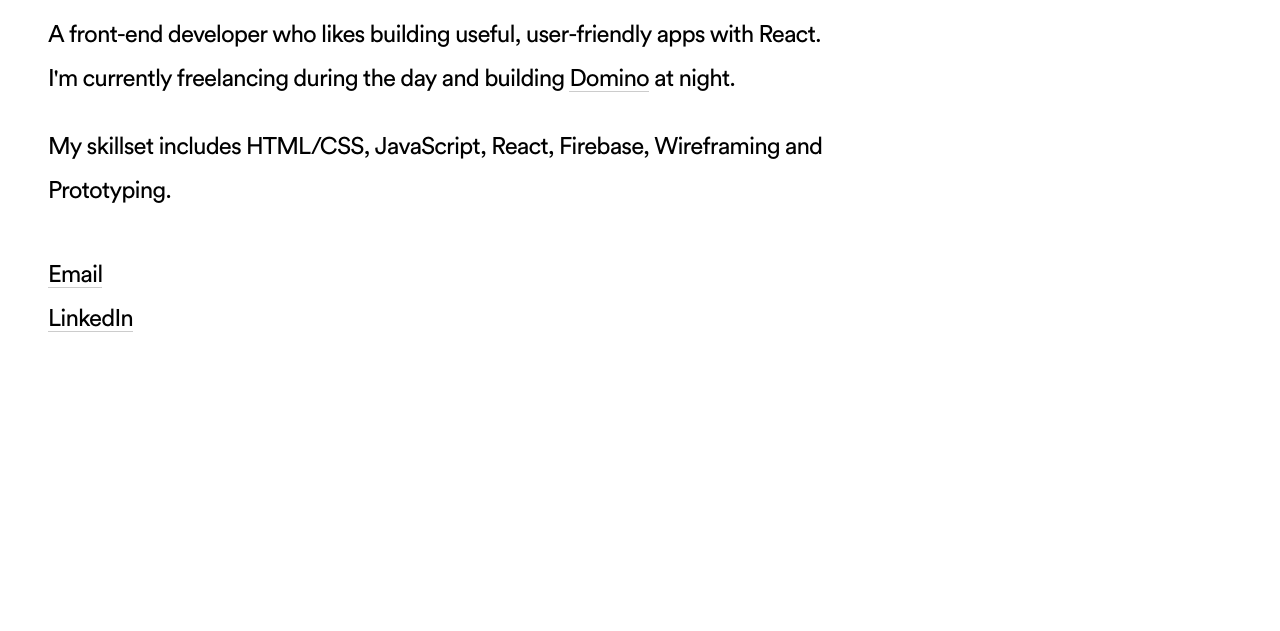
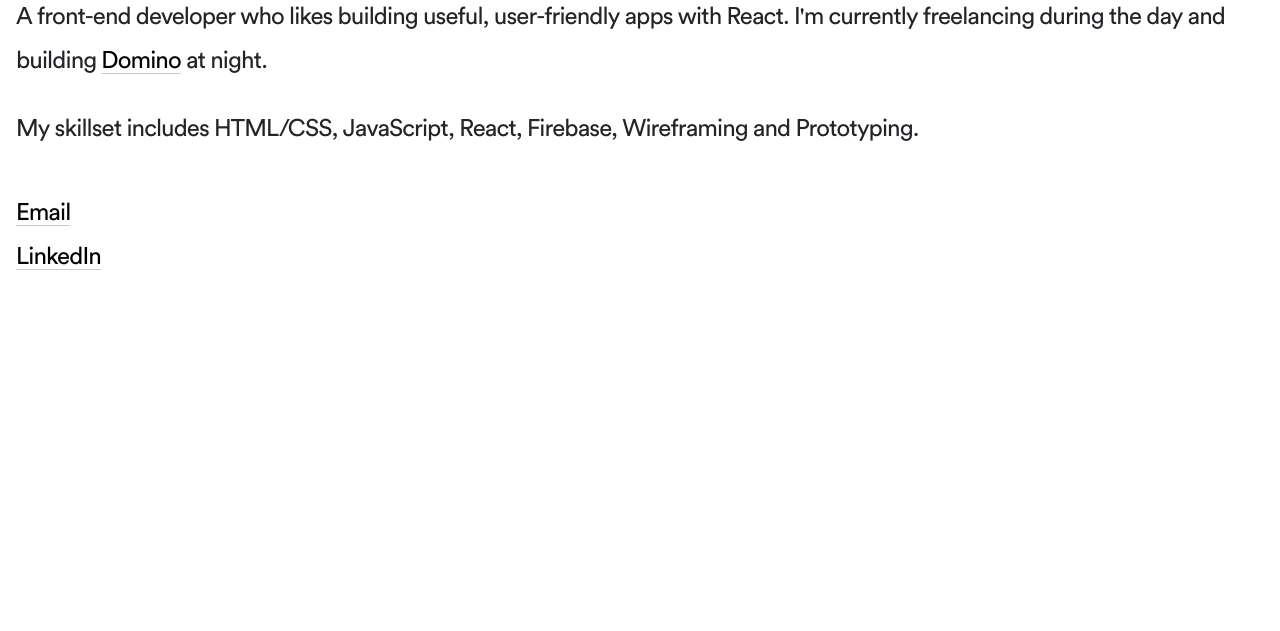
Before and after one commit to oybekalimat/oybek.me, a website: page public/index.html in a window 1280 px wide. Shown: the part 169-800 px from the top of the page. Drawn offline with Linux system fonts and the light colour scheme; some packages are replaced by stand-ins of ours; files whose address does not match are found by name.

Commit message:
responsive

```diff
--- a/public/index.html
+++ b/public/index.html
@@ -3,8 +3,15 @@
   <head>
     <meta charset="utf-8" />
     <meta name="viewport" content="width=device-width, initial-scale=1" />
+    <meta
+      name="description"
+      content="A front-end developer who likes building useful, user-friendly apps with
+    React."
+    />
+    <meta name="keywords" content="HTML, CSS, JavaScript, React, UI/UX" />
+    <meta name="author" content="Oybek Alimat" />
     <link rel="stylesheet" href="./styles.css" />
-    <title>Oybek Alimat</title>
+    <title>Oybek Alimat - Frontend Developer</title>
   </head>
   <body>
     <main>
@@ -25,7 +32,7 @@
         and Prototyping.
       </p>
       <ul>
-        <li><a>Email</a></li>
+        <li><a href="mailto:oybekalimat@gmail.com">Email</a></li>
         <li><a>LinkedIn</a></li>
       </ul>
     </main>
--- a/public/styles.css
+++ b/public/styles.css
@@ -12,9 +12,22 @@
   font-style: normal;
 }
 
+*,
+*::before,
+*::after {
+  box-sizing: border-box;
+}
+
 body {
+  margin: 0;
   font-family: "Circularstd", sans-serif;
+  font-size: 1rem;
+  font-weight: 400;
+  line-height: 1.5;
+  color: #212529;
   background-color: #fff;
+  -webkit-text-size-adjust: 100%;
+  -webkit-tap-highlight-color: rgba(0, 0, 0, 0);
   transition: all ease-out 200ms;
 }
 
@@ -24,6 +37,13 @@
   padding: 70px 40px;
   line-height: 44px;
   letter-spacing: -0.9px;
+}
+
+@media (min-width: 1200px) {
+  main {
+    width: auto;
+    padding: 60px 16px;
+  }
 }
 
 h1 {
```
